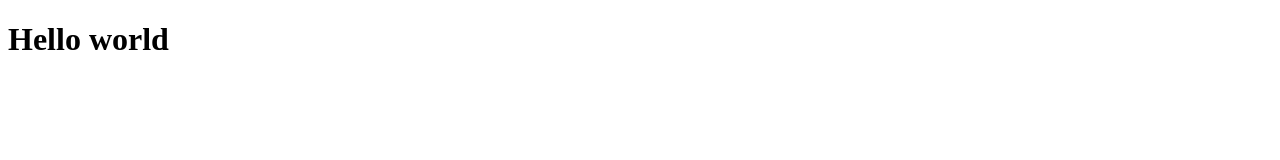
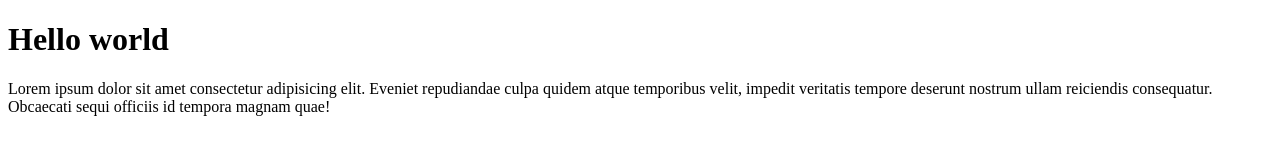
Before and after one commit to dodirenaldibatubara/git-test, a plain HTML site: page index.html in a window 1280 px wide. Drawn offline with Linux system fonts and the light colour scheme.

Commit message:
menambahkan paragraph

```diff
--- a/index.html
+++ b/index.html
@@ -8,5 +8,9 @@
   </head>
   <body>
     <h1>Hello world</h1>
+    <p>
+      Lorem ipsum dolor sit amet consectetur adipisicing elit. Eveniet repudiandae culpa quidem atque temporibus velit, impedit veritatis tempore deserunt nostrum ullam reiciendis consequatur. Obcaecati sequi officiis id tempora magnam
+      quae!
+    </p>
   </body>
 </html>
```
